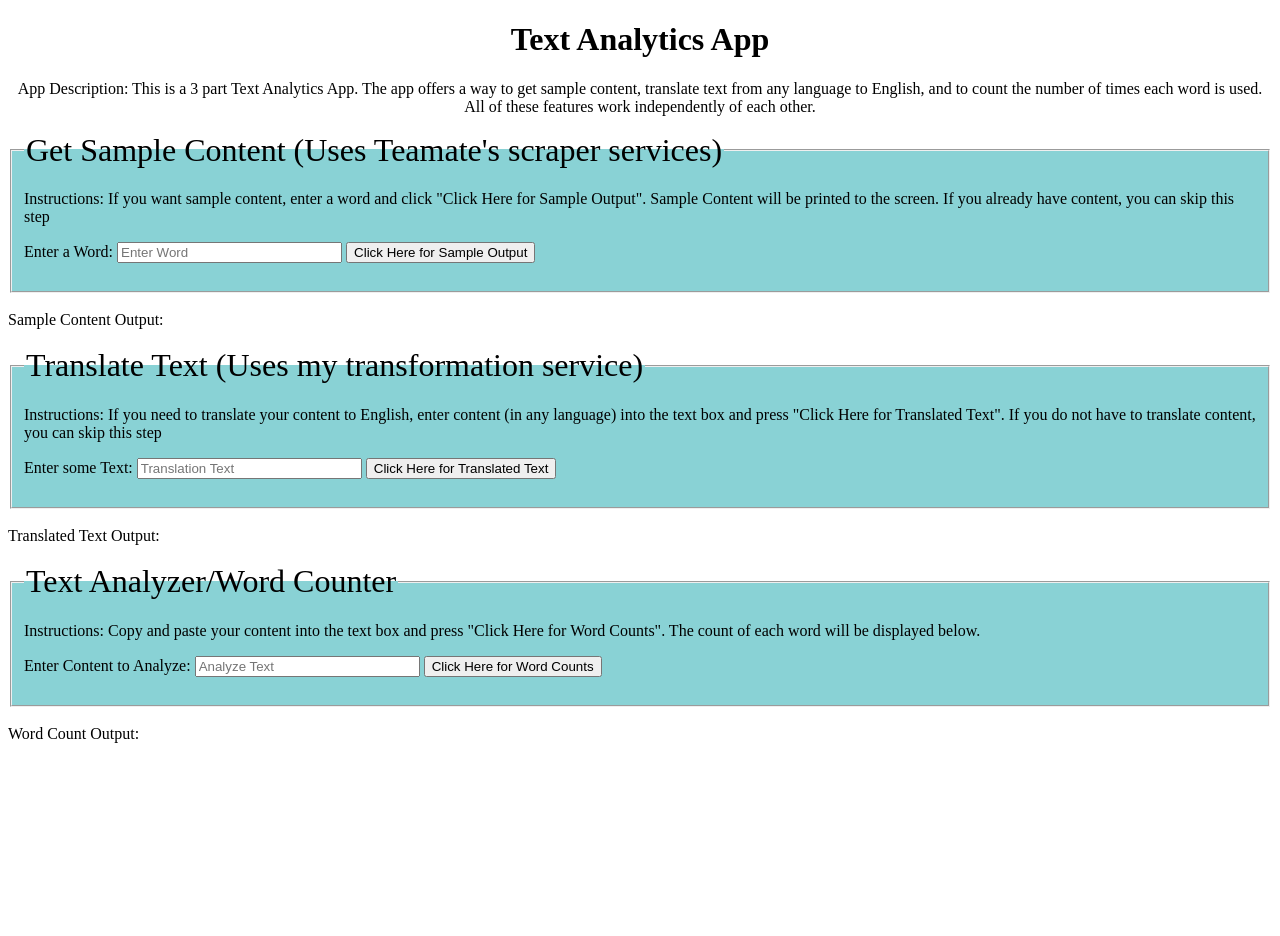
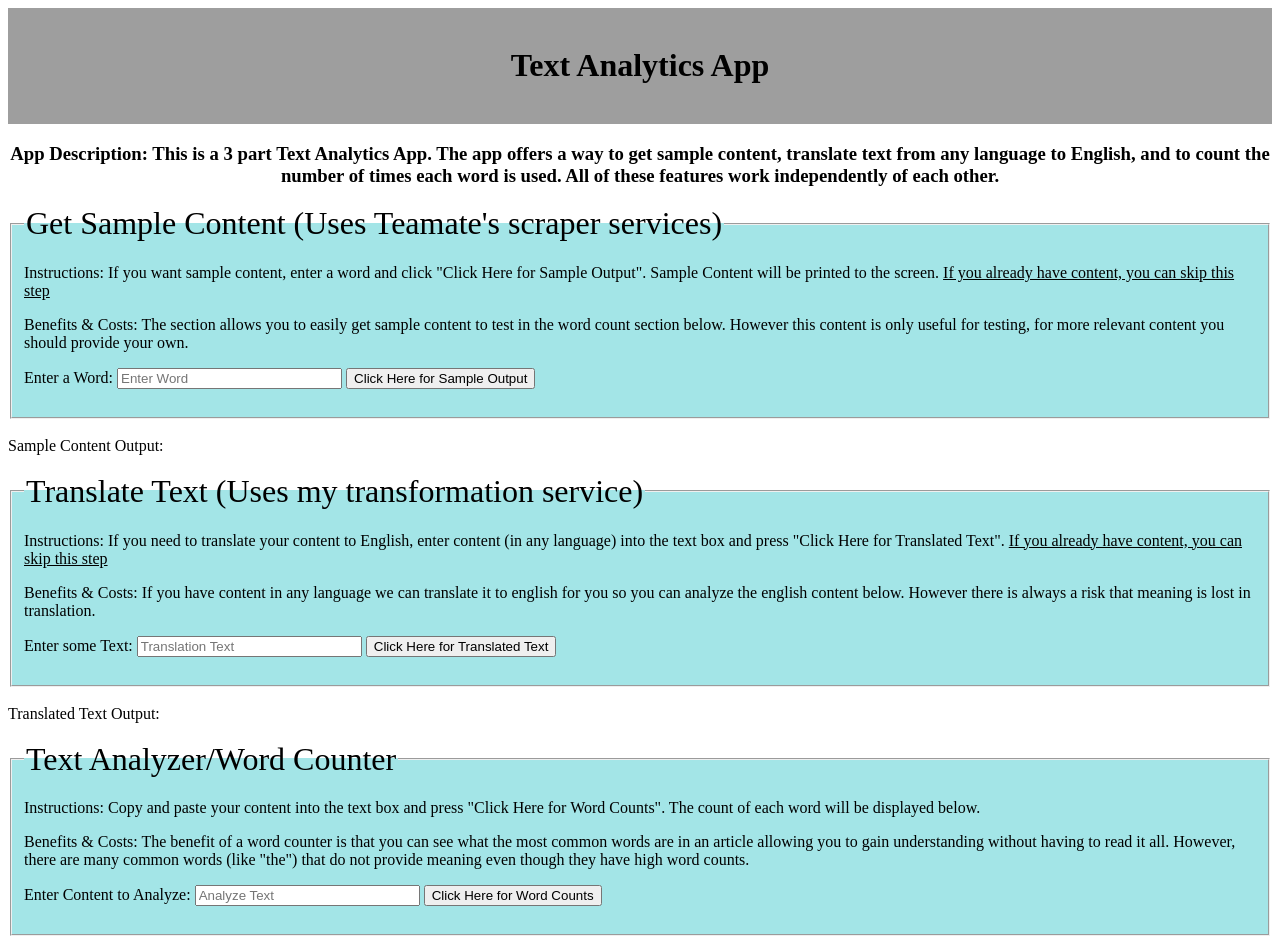
Before and after one commit to slateem/slatereTextApp, a website: page public/home.html in a window 1280 px wide. Shown: the top 936 px of the page. Before the commit the page ends 800 px from the top, so only its background shows below. Drawn offline with Linux system fonts and the light colour scheme.

Commit message:
GUI Updates

```diff
--- a/public/home.html
+++ b/public/home.html
@@ -8,10 +8,13 @@
   </head>
   <body>
 
-  <h1>Text Analytics App</h1>
-  <p style="text-align: center;">App Description: This is a 3 part Text Analytics App. The app offers a way to get sample content, translate text from any language to English, and to count the number of times each word is used.
+  <div class="headerDiv"></br>
+  <h1>Text Analytics App</h1></br>
+  </div>
+
+  <h3 style="text-align: center;">App Description: This is a 3 part Text Analytics App. The app offers a way to get sample content, translate text from any language to English, and to count the number of times each word is used.
     All of these features work independently of each other.
-  </p>
+  </h3>
 
 
     <!--GET SAMPLE CONTENT BOX-->
@@ -19,7 +22,8 @@
     <form>
         <fieldset>
             <legend>Get Sample Content (Uses Teamate's scraper services)</legend>
-        <p>Instructions: If you want sample content, enter a word and click "Click Here for Sample Output". Sample Content will be printed to the screen. If you already have content, you can skip this step</p>
+        <p>Instructions: If you want sample content, enter a word and click "Click Here for Sample Output". Sample Content will be printed to the screen. <u>If you already have content, you can skip this step</u></p>
+        <p>Benefits & Costs: The section allows you to easily get sample content to test in the word count section below. However this content is only useful for testing, for more relevant content you should provide your own. </p>
               <label>Enter a Word:
                 <input type="text" id="sampleContent_input" size="25" maxlength="75" placeholder="Enter Word">
               </label>
@@ -40,7 +44,8 @@
     <form>
         <fieldset>
             <legend>Translate Text (Uses my transformation service)</legend>
-        <p>Instructions: If you need to translate your content to English, enter content (in any language) into the text box and press "Click Here for Translated Text". If you do not have to translate content, you can skip this step</p>
+        <p>Instructions: If you need to translate your content to English, enter content (in any language) into the text box and press "Click Here for Translated Text". <u>If you already have content, you can skip this step</u></p>
+        <p>Benefits & Costs: If you have content in any language we can translate it to english for you so you can analyze the english content below. However there is always a risk that meaning is lost in translation.</p>
               <label>Enter some Text:
                 <input type="text" id="translation_input" size="25" maxlength="5000000" placeholder="Translation Text">
               </label>
@@ -62,6 +67,7 @@
         <fieldset>
             <legend>Text Analyzer/Word Counter</legend>
         <p>Instructions: Copy and paste your content into the text box and press "Click Here for Word Counts". The count of each word will be displayed below.</p>
+        <p>Benefits & Costs: The benefit of a word counter is that you can see what the most common words are in an article allowing you to gain understanding without having to read it all. However, there are many common words (like "the") that do not provide meaning even though they have high word counts.</p>
               <label>Enter Content to Analyze:
                 <input type="text" id="analyze_input" size="25" maxlength="5000000" placeholder="Analyze Text">
               </label>
--- a/public/style.css
+++ b/public/style.css
@@ -2,9 +2,12 @@ h1 {
     text-align: center;
 }
 
+.headerDiv{
+    background-color: rgb(158, 158, 158)
+}
 
 fieldset {
-    background-color: rgb(137, 210, 213);
+    background-color: rgb(163, 229, 231);
   }
 
 legend{
```
